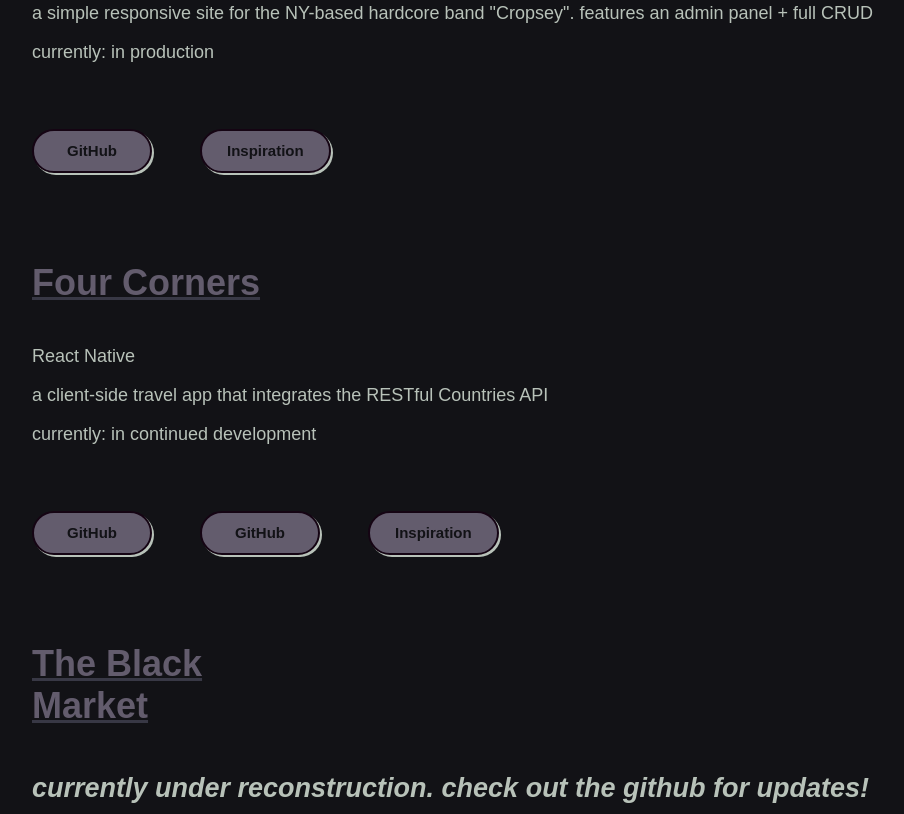
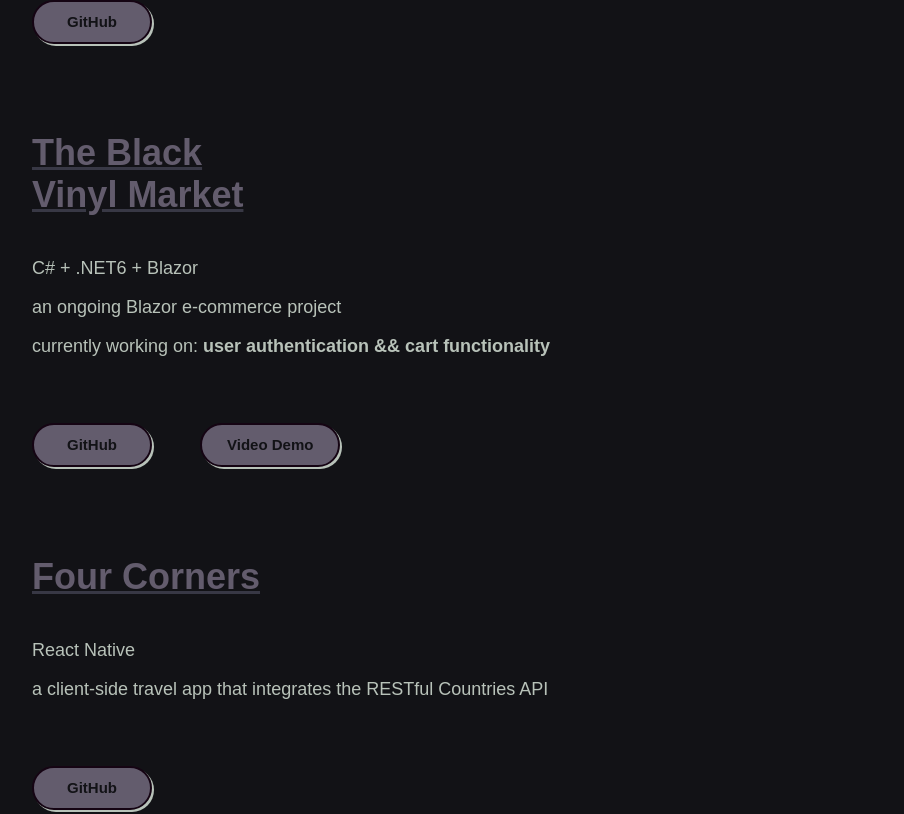
Before and after one commit to dreadnought-admin/portfolio, a React (Vite) app: page /showcase in a window 1280 px wide. Shown: the part 337-1151 px from the top of the page, without its empty margins (8-912 px from the left). Built offline with nearby package versions, Linux system fonts and the light colour scheme; a web font is replaced by a local one.

Commit message:
Properly changes showcase

```diff
--- a/src/Showcase.jsx
+++ b/src/Showcase.jsx
@@ -13,36 +13,44 @@ const Showcase = () => {
   <ul>
       <div className="showcase-text">
       <a className="header-link" href="https://cropsey.netlify.app/"><h1>Cropsey</h1></a>
-      <a target="_blank" className="header-link" href="https://cropsey.netlify.app/"><h1>Cropsey</h1></a>
         <section>
           <p>React + Rails + CSS</p>
-          <p>a simple responsive site for the NY-based hardcore band "Cropsey". features an admin panel + full CRUD</p>
-          <p>currently: in production</p>
+          <p>a simple responsive site for the NY-based hardcore band "Cropsey"</p>
         </section>
         <div className="button-74-container">
-        <a target="blank" href="https://github.com/dreadnought-admin/authenticated-cropsey"><button className="button-74 confirm_selection">GitHub</button></a>
-        <a target="blank" href="https://www.youtube.com/watch?v=12j5Rk3s9MI"><button className="button-74 confirm_selection">Inspiration</button></a>
+        <a href="https://github.com/dreadnought-admin/authenticated-cropsey"><button className="button-74 confirm_selection">GitHub</button></a>
+        {/* <a href="https://www.youtube.com/watch?v=12j5Rk3s9MI"><button className="button-74 confirm_selection">Inspiration</button></a> */}
       </div>
       </div>
 
       <div className="showcase-text">
-        <a target="_blank" className="header-link" href="https://youtu.be/Yv0v8qXB6kA"><h1>Four Corners</h1></a>
+        <a className="header-link" href="https://youtu.be/tTQwuNJuqkE"><h1>The Black Vinyl Market</h1></a>
+        <section>
+          <p>C# + .NET6 + Blazor</p>
+          <p>an ongoing Blazor e-commerce project</p>
+          <p>currently working on: <strong>user authentication && cart functionality</strong></p>
+        </section>
+        <div className="button-74-container">
+        <a href="https://github.com/dreadnought-admin/BlazorEcommerce"><button className="button-74 confirm_selection">GitHub</button></a>
+        <a href="https://youtu.be/tTQwuNJuqkE"><button className="button-74 confirm_selection">Video Demo</button></a>
+      </div>
+      </div>
+
+      <div className="showcase-text">
+        <a className="header-link" href="https://youtu.be/Yv0v8qXB6kA"><h1>Four Corners</h1></a>
         <section>
           <p>React Native</p>
           <p>a client-side travel app that integrates the RESTful Countries API</p>
-          <p>currently: in continued development</p>
         </section>
         <div className="button-74-container">
         <a href="https://github.com/dreadnought-admin/four-corners"><button className="button-74 confirm_selection">GitHub</button></a>
         {/* <a href="https://www.youtube.com/watch?v=SVjOB3ZN1Ek"><button className="button-74 confirm_selection">Inspiration</button></a> */}
-        <a target="_blank" href="https://github.com/dreadnought-admin/four-corners"><button className="button-74 confirm_selection">GitHub</button></a>
-        <a target="_blank" href="https://www.youtube.com/watch?v=SVjOB3ZN1Ek"><button className="button-74 confirm_selection">Inspiration</button></a>
       </div>
       </div>
 
       <div className="showcase-text">
-      <a target="_blank" className="header-link" href="#"><h1>The Black Market</h1></a>
-        <em><h2>currently under reconstruction. check out the github for updates!</h2></em>
+      <a className="header-link" href="#"><h1>The Black Market</h1></a>
+        <em><h2>currently under reconstruction</h2></em>
         <section>
           <p>React + TS + Rails + MUI</p>
           <p>an e-commerce site for the sale of vintage gothic records</p>
@@ -50,20 +58,18 @@ const Showcase = () => {
         <div className="button-74-container">
         <a href="https://github.com/dreadnought-admin/the-black-market-redux"><button className="button-74 confirm_selection">GitHub</button></a>
         {/* <a href="https://www.youtube.com/watch?v=IuezNswtRfo"><button className="button-74 confirm_selection">Inspiration</button></a> */}
-        <a target="_blank" href="https://github.com/dreadnought-admin/the-black-market-redux"><button className="button-74 confirm_selection">GitHub</button></a>
-        <a target="_blank" href="https://www.youtube.com/watch?v=IuezNswtRfo"><button className="button-74 confirm_selection">Inspiration</button></a>
       </div>
       </div>
 
       <div className="showcase-text">
-        <a target="_blank" className="header-link" href="https://domitian.netlify.app"><h1>This Website</h1></a>
+        <a className="header-link" href="#"><h1>This Website</h1></a>
         <section>
           <p>React + CSS</p>
           <p>a single-page react native portfolio. extremely original.</p>
           <p>here's the github so that you can see the html:</p>
         </section>
         <div className="button-74-container">
-        <a target="_blank" href="https://github.com/dreadnought-admin/portfolio"><button className="button-74 confirm_selection">GitHub</button></a>      </div>
+        <a href="https://github.com/dreadnought-admin/portfolio"><button className="button-74 confirm_selection">GitHub</button></a>      </div>
       </div>
 
     </ul>
```
